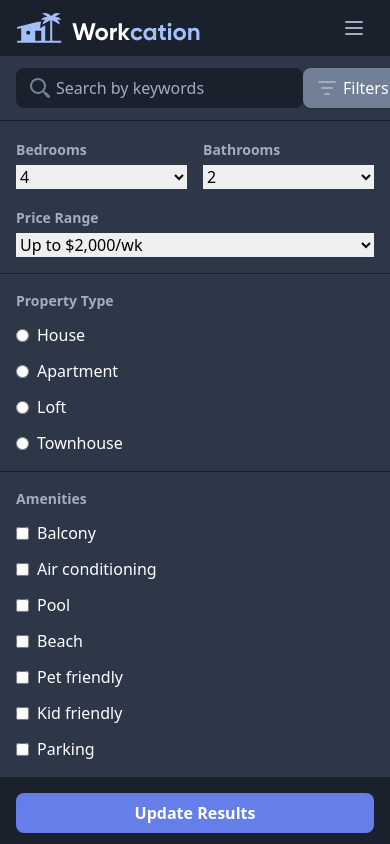
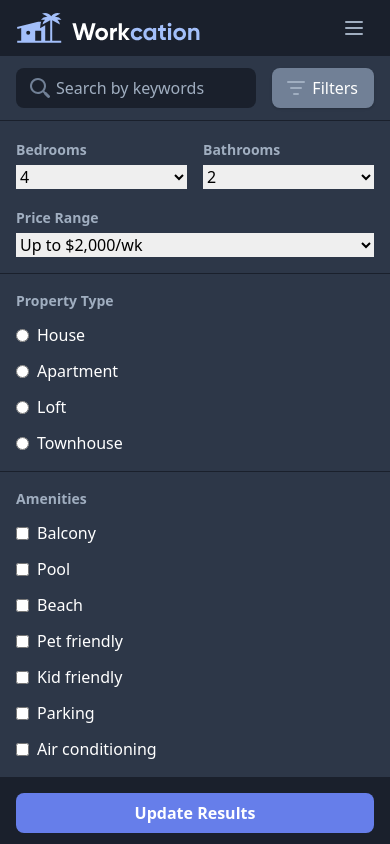
Before and after one commit to samj7792/Workcation, a Vue app: page / in a window 390 px wide. Both pictures are taken after a click on the button "Filters". Shown: the top 844 px of the page. Built offline with nearby package versions, Linux system fonts and the light colour scheme; what @tailwindcss/custom-forms would draw is missing.

Commit message:
worked responsive design on SearchFilters for sm screens

```diff
--- a/src/components/SearchFilters.vue
+++ b/src/components/SearchFilters.vue
@@ -1,7 +1,7 @@
 <template>
   <section class="bg-gray-800">
     <div class="flex justify-between px-4 py-3">
-      <div class="relative">
+      <div class="relative max-w-xs w-full">
         <div class="absolute inset-y-0 left-0 flex items-center pl-3">
           <svg
             class="h-6 w-6 fill-current text-gray-600"
@@ -15,15 +15,15 @@
           </svg>
         </div>
         <input
-          class="bg-gray-900 focus:outline-none focus:bg-gray-100 focus:text-gray-900 text-white rounded-lg pl-10 pr-4 py-2"
+          class="block w-full bg-gray-900 focus:outline-none focus:bg-gray-100 focus:text-gray-900 text-white rounded-lg pl-10 pr-4 py-2"
           placeholder="Search by keywords"
         />
       </div>
       <button
         @click="toggle"
         type="button"
+        class="ml-4 inline-flex items-center pl-3 pr-4 focus:outline-none rounded-lg shadow"
         :class="{ 'bg-gray-600': isOpen, 'bg-gray-700 hover:bg-gray-600': !isOpen }"
-        class="inline-flex items-center pl-3 pr-4 focus:outline-none rounded-lg shadow"
       >
         <svg
           class="h-6 w-6 fill-current text-gray-500"
@@ -38,8 +38,8 @@
       </button>
     </div>
     <form v-show="isOpen">
-      <fieldset class="px-4 py-4 border-t border-gray-900">
-        <div class="flex -mx-2">
+      <div class="px-4 py-4 border-t border-gray-900 sm:flex sm:-mx-2">
+        <div class="flex -mx-2 sm:w-1/2 sm:mx-0">
           <label class="block w-1/2 px-2">
             <span class="text-sm font-semibold text-gray-500">Bedrooms</span>
             <select class="mt-1 form-select block w-full">
@@ -53,7 +53,7 @@
             </select>
           </label>
         </div>
-        <div class="mt-4">
+        <div class="mt-4 sm:w-1/2 sm:mt-0 sm:px-2">
           <label>
             <span class="text-sm font-semibold text-gray-500">Price Range</span>
             <select class="mt-1 form-select block w-full">
@@ -61,60 +61,64 @@
             </select>
           </label>
         </div>
-      </fieldset>
-      <fieldset class="px-4 py-4 border-t border-gray-900">
+      </div>
+      <div class="px-4 py-4 border-t border-gray-900">
         <span class="block text-sm font-semibold text-gray-500">Property Type</span>
-        <label class="flex items-center mt-3">
+        <div class="sm:flex sm:-xm-2">
+          <label class="flex items-center mt-3 sm:w-1/4 sm:px-2">
             <input class="form-radio" type="radio" name="propertyType" value="house" />
             <span class="ml-2 text-white">House</span>
           </label>
-        <label class="flex items-center mt-3">
+          <label class="flex items-center mt-3 sm:w-1/4 sm:px-2">
             <input class="form-radio" type="radio" name="propertyType" value="apartment" />
             <span class="ml-2 text-white">Apartment</span>
           </label>
-        <label class="flex items-center mt-3">
+          <label class="flex items-center mt-3 sm:w-1/4 sm:px-2">
             <input class="form-radio" type="radio" name="propertyType" value="loft" />
             <span class="ml-2 text-white">Loft</span>
           </label>
-        <label class="flex items-center mt-3">
+          <label class="flex items-center mt-3 sm:w-1/4 sm:px-2">
             <input class="form-radio" type="radio" name="propertyType" value="townhouse" />
             <span class="ml-2 text-white">Townhouse</span>
           </label>
-      </fieldset>
-      <fieldset class="px-4 py-4 border-t border-gray-900">
+        </div>
+      </div>
+      <div class="px-4 py-4 border-t border-gray-900">
         <span class="block text-sm font-semibold text-gray-500">Amenities</span>
-        <label class="flex items-center mt-3">
+        <div class="sm:flex sm:flex-wrap sm:-mx-2">
+          <label class="flex items-center mt-3 sm:w-1/4 sm:px-2">
             <input class="form-checkbox" type="checkbox" name="balcony" />
             <span class="ml-2 text-white">Balcony</span>
           </label>
-        <label class="flex items-center mt-3">
+          <label class="flex items-center mt-3 sm:w-1/4 sm:px-2">
+            <input class="form-checkbox" type="checkbox" name="pool" />
+            <span class="ml-2 text-white">Pool</span>
+          </label>
+          <label class="flex items-center mt-3 sm:w-1/4 sm:px-2">
+            <input class="form-checkbox" type="checkbox" name="beach" />
+            <span class="ml-2 text-white">Beach</span>
+          </label>
+          <label class="flex items-center mt-3 sm:w-1/4 sm:px-2">
+            <input class="form-checkbox" type="checkbox" name="petFriendly" />
+            <span class="ml-2 text-white">Pet friendly</span>
+          </label>
+          <label class="flex items-center mt-3 sm:w-1/4 sm:px-2">
+            <input class="form-checkbox" type="checkbox" name="kidFriendly" />
+            <span class="ml-2 text-white">Kid friendly</span>
+          </label>
+          <label class="flex items-center mt-3 sm:w-1/4 sm:px-2">
+            <input class="form-checkbox" type="checkbox" name="parking" />
+            <span class="ml-2 text-white">Parking</span>
+          </label>
+          <label class="flex items-center mt-3 sm:w-1/2 sm:px-2">
             <input class="form-checkbox" type="checkbox" name="airConditioning" />
             <span class="ml-2 text-white">Air conditioning</span>
           </label>
-        <label class="flex items-center mt-3">
-          <input class="form-checkbox" type="checkbox" name="pool" />
-          <span class="ml-2 text-white">Pool</span>
-        </label>
-        <label class="flex items-center mt-3">
-          <input class="form-checkbox" type="checkbox" name="beach" />
-          <span class="ml-2 text-white">Beach</span>
-        </label>
-        <label class="flex items-center mt-3">
-          <input class="form-checkbox" type="checkbox" name="petFriendly" />
-          <span class="ml-2 text-white">Pet friendly</span>
-        </label>
-        <label class="flex items-center mt-3">
-          <input class="form-checkbox" type="checkbox" name="kidFriendly" />
-          <span class="ml-2 text-white">Kid friendly</span>
-        </label>
-        <label class="flex items-center mt-3">
-          <input class="form-checkbox" type="checkbox" name="parking" />
-          <span class="ml-2 text-white">Parking</span>
-        </label>
-      </fieldset>
-      <div class="bg-gray-900 px-4 py-4">
+        </div>
+      </div>
+      <div class="bg-gray-900 px-4 py-4 sm:text-right">
         <button
-          class="block w-full bg-indigo-500 hover:bg-indigo-400 font-semibold text-white px-4 py-2 rounded-lg"
+          class="block w-full sm:w-auto sm:inline-block bg-indigo-500 hover:bg-indigo-400 font-semibold text-white px-4 py-2 rounded-lg"
         >Update Results</button>
       </div>
     </form>
```
Also changed, not shown: 1 other file (tests, documents, lock files or other folders). Lines whose indentation alone changed are shown as unchanged.
